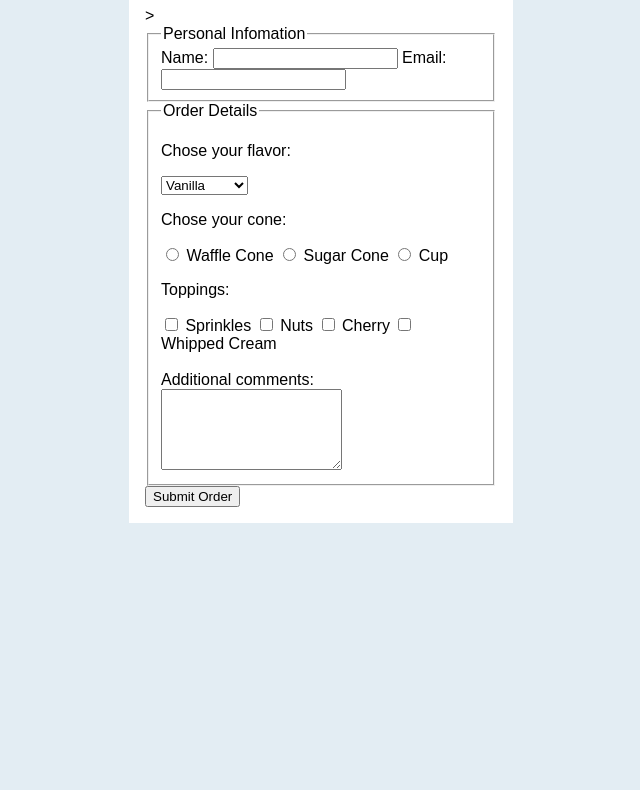
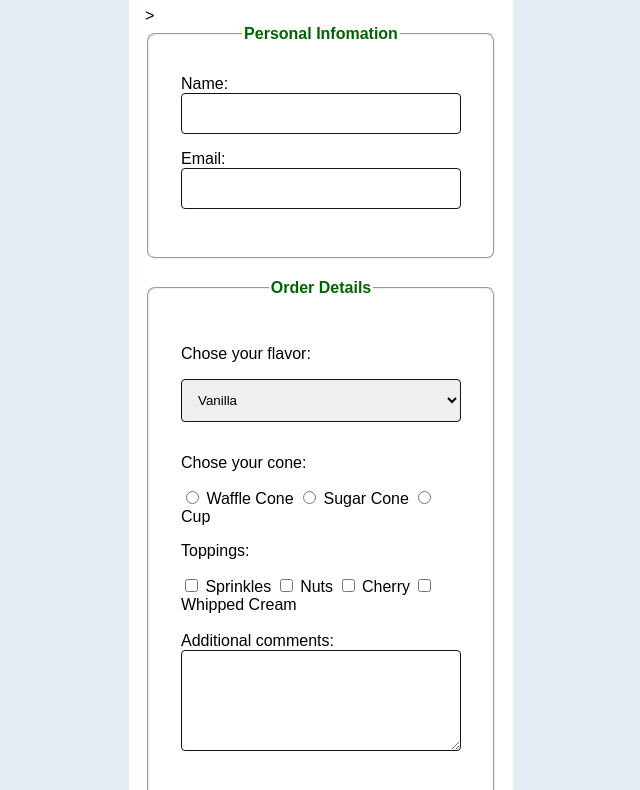
Before and after one commit to buaypd/ice-cream, a plain HTML site: page index.html in a window 1280 px wide. Shown: the part 89-879 px from the top of the page, without its empty margins (319-959 px from the left). Before the commit the page ends 800 px from the top, so only its background shows below. Drawn offline with Linux system fonts and the light colour scheme.

Commit message:
added some css to the page

```diff
--- a/styles.css
+++ b/styles.css
@@ -14,3 +14,34 @@ main {
   margin: 0 auto;
   padding: 1rem;
 }
+legend {
+  color: darkgreen;
+  text-align: center;
+  font-weight: bold;
+}
+fieldset {
+  padding: 2rem;
+  margin-bottom: 1.25rem;
+  border-radius: .5rem;
+}
+input[type="text"] , input[type = "email"], textarea, select {
+    width: 100%;
+    border: 1px solid rgb(20, 20, 20);
+    border-radius: .25rem;
+    margin-bottom: 1rem;
+    padding: .75rem;
+}
+h1 {
+  text-align: center;
+
+}
+#Order-button {
+   border: none;
+  background-color: darkgreen;
+  color: white;
+  display: block;
+  padding-block: 1rem;
+  margin: 1rem auto;
+  border-radius: .25rem;
+  width: 100%;
+}
```
